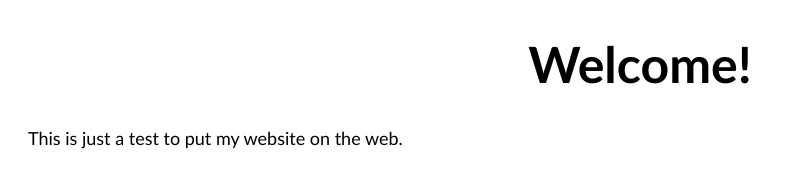
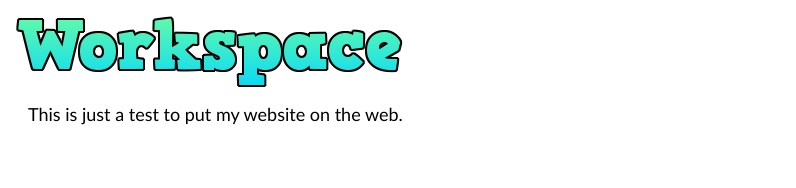
Before and after one commit to Garrett-M-code/workspace.github.io, a plain HTML site: page index.html in a window 1280 px wide. Shown: the whole page, without its empty margins (0-796 px from the left). Drawn offline with Linux system fonts and the light colour scheme.

Commit message:
Add files via upload

```diff
--- a/index.html
+++ b/index.html
@@ -28,7 +28,7 @@
     </style>
 </head>
 <body>
-    <h1>Welcome!</h1>
+    <img src="Asset/header.png" alt="Workspace."/>
     <p>This is just a test to put my website on the web.</p>
 </body>
 </html>
```
Also changed, not shown: Asset/header.png (added).
